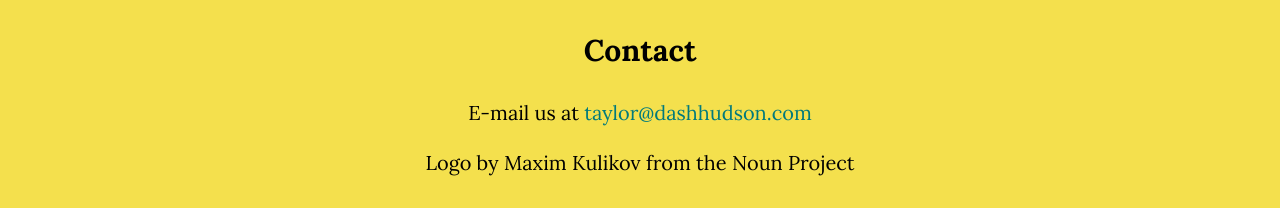
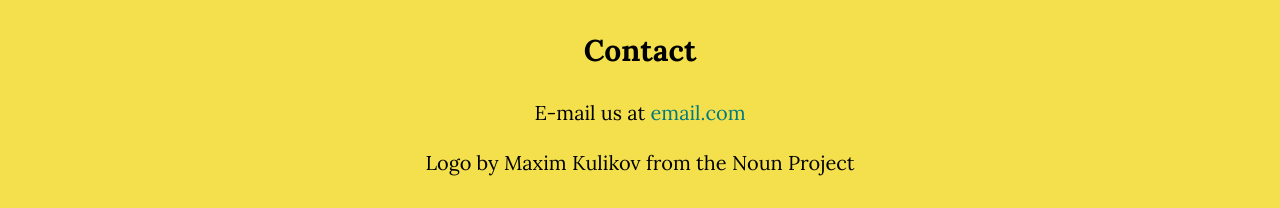
Before and after one commit to temp-taylor/temp-taylor.github.io, a plain HTML site: page index.html in a window 1280 px wide. Shown: the part 5166-5374 px from the top of the page. Drawn offline with Linux system fonts and the light colour scheme; a web font is replaced by a local one.

Commit message:
Update index.html

```diff
--- a/index.html
+++ b/index.html
@@ -186,7 +186,7 @@ And motherfuckers act like they forgot about Dre</p>
     <footer>
       <div class="wrapper">
         <h2>Contact</h2>
-        <p>E-mail us at <a href="mailto:taylor@dashhudson.com">taylor@dashhudson.com</a></p>
+        <p>E-mail us at <a href="mailto:email.com">email.com</a></p>
         <p>Logo by Maxim Kulikov from the Noun Project</p>
       </div>
     </footer>
```
